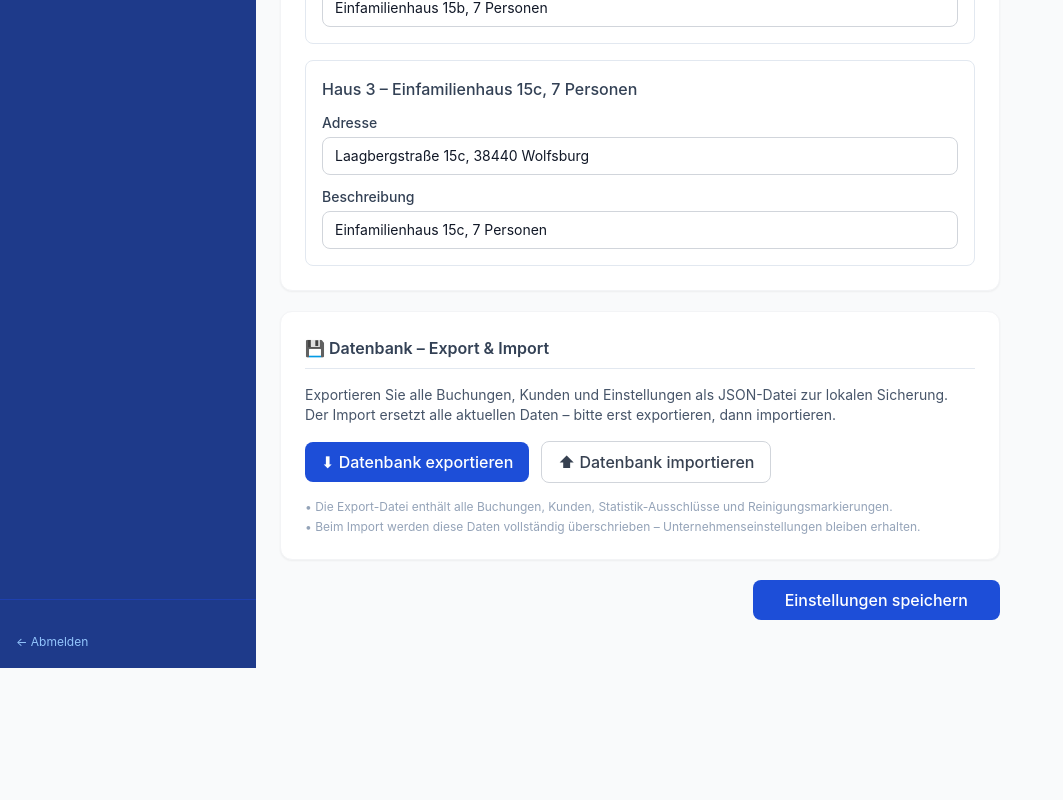
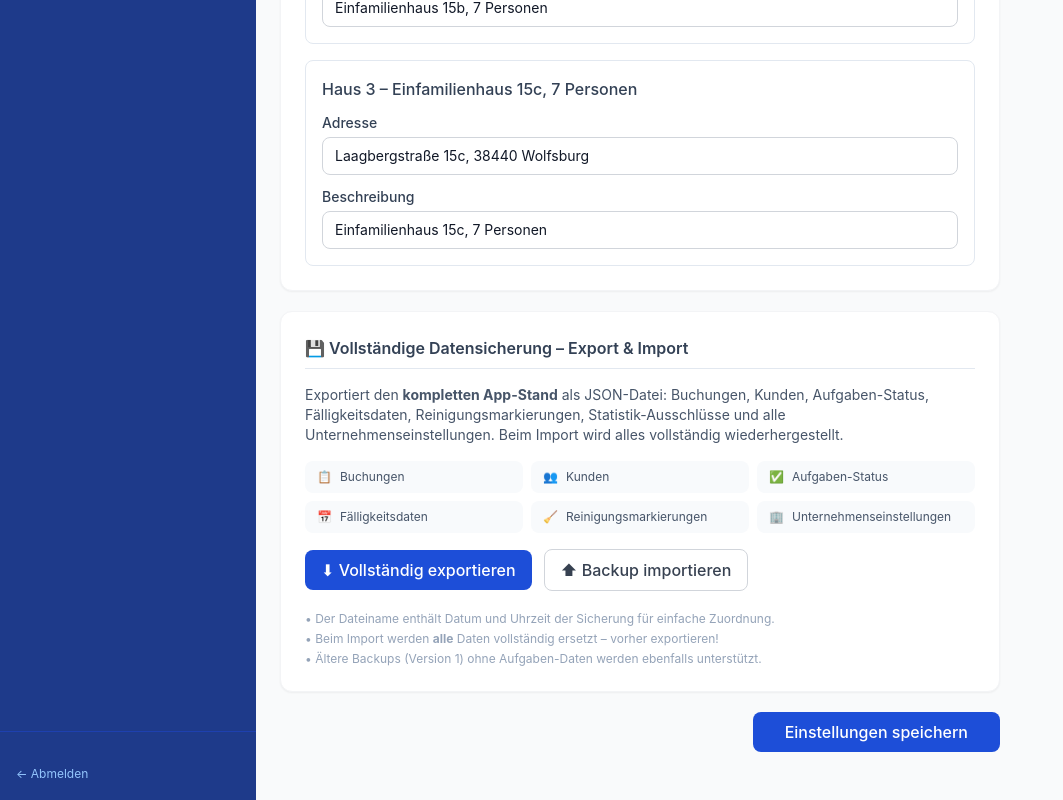
Before and after one commit to Simpilot77/revenue-management, a React (Vite) app in the folder frontend/: page /settings in a window 1280 px wide. Shown: the part 2099-2899 px from the top of the page, without its empty margins (0-1063 px from the left). Before the commit the page ends 2767 px from the top, so only its background shows below. Built offline with nearby package versions, Linux system fonts and the light colour scheme; the HTML template or start-up script is replaced by a standard one.

Commit message:
Export/Import: kompletter App-Stand inkl. Aufgaben, Fälligkeiten, Einstellungen

```diff
--- a/frontend/src/pages/SettingsPage.jsx
+++ b/frontend/src/pages/SettingsPage.jsx
@@ -227,12 +227,29 @@ export default function SettingsPage() {
       </Section>
 
       {/* 7. Datenbank Export / Import */}
-      <Section title="💾 Datenbank – Export & Import">
+      <Section title="💾 Vollständige Datensicherung – Export & Import">
         <div className="space-y-4">
           <p className="text-sm text-slate-600">
-            Exportieren Sie alle Buchungen, Kunden und Einstellungen als JSON-Datei zur lokalen Sicherung.
-            Der Import ersetzt alle aktuellen Daten – bitte erst exportieren, dann importieren.
+            Exportiert den <strong>kompletten App-Stand</strong> als JSON-Datei: Buchungen, Kunden, Aufgaben-Status,
+            Fälligkeitsdaten, Reinigungsmarkierungen, Statistik-Ausschlüsse und alle Unternehmenseinstellungen.
+            Beim Import wird alles vollständig wiederhergestellt.
           </p>
+
+          {/* Was ist enthalten */}
+          <div className="grid grid-cols-2 sm:grid-cols-3 gap-2">
+            {[
+              ['📋', 'Buchungen'],
+              ['👥', 'Kunden'],
+              ['✅', 'Aufgaben-Status'],
+              ['📅', 'Fälligkeitsdaten'],
+              ['🧹', 'Reinigungsmarkierungen'],
+              ['🏢', 'Unternehmenseinstellungen'],
+            ].map(([icon, label]) => (
+              <div key={label} className="flex items-center gap-2 text-xs text-slate-600 bg-slate-50 rounded-lg px-3 py-2">
+                <span>{icon}</span><span>{label}</span>
+              </div>
+            ))}
+          </div>
 
           <div className="flex flex-wrap gap-3 items-center">
             {/* Export */}
@@ -244,14 +261,14 @@ export default function SettingsPage() {
                 const blob = new Blob([JSON.stringify(data, null, 2)], { type: 'application/json' });
                 const url = URL.createObjectURL(blob);
                 const a = document.createElement('a');
-                const ts = new Date().toISOString().slice(0, 10);
+                const ts = new Date().toISOString().slice(0, 16).replace('T', '_').replace(':', '-');
                 a.href = url;
                 a.download = `workation-backup-${ts}.json`;
                 a.click();
                 URL.revokeObjectURL(url);
               }}
             >
-              ⬇ Datenbank exportieren
+              ⬇ Vollständig exportieren
             </button>
 
             {/* Import */}
@@ -260,7 +277,7 @@ export default function SettingsPage() {
               className="btn-secondary flex items-center gap-2"
               onClick={() => importRef.current?.click()}
             >
-              ⬆ Datenbank importieren
+              ⬆ Backup importieren
             </button>
             <input
               ref={importRef}
@@ -274,11 +291,29 @@ export default function SettingsPage() {
                 reader.onload = (ev) => {
                   try {
                     const data = JSON.parse(ev.target.result);
-                    if (!confirm(`Import bestätigen?\n\nDies ersetzt alle aktuellen Daten mit dem Backup vom ${data.exported_at ? new Date(data.exported_at).toLocaleString('de-DE') : 'unbekanntem Datum'}.\n\nBuchungen: ${data.bookings?.length ?? 0}\nKunden: ${data.customers?.length ?? 0}\n\nFortfahren?`)) {
-                      return;
-                    }
+                    const exportedAt = data.exported_at
+                      ? new Date(data.exported_at).toLocaleString('de-DE')
+                      : 'unbekanntem Datum';
+                    const hasTasks    = data.booking_tasks    ? '✅' : '—';
+                    const hasDues     = data.booking_task_dues ? '✅' : '—';
+                    const hasSettings = data.company_settings  ? '✅' : '—';
+                    const hasCleaning = data.cleaning_markers  ? '✅' : '—';
+                    if (!confirm(
+                      `Import bestätigen?\n\n` +
+                      `Backup vom: ${exportedAt}\n\n` +
+                      `📋 Buchungen:              ${data.bookings?.length ?? 0}\n` +
+                      `👥 Kunden:                 ${data.customers?.length ?? 0}\n` +
+                      `✅ Aufgaben-Status:        ${hasTasks}\n` +
+                      `📅 Fälligkeitsdaten:       ${hasDues}\n` +
+                      `🧹 Reinigungsmarkierungen: ${hasCleaning}\n` +
+                      `🏢 Unternehmenseinst.:     ${hasSettings}\n\n` +
+                      `Dies ersetzt ALLE aktuellen Daten. Fortfahren?`
+                    )) return;
                     importDatabase(data);
-                    setImportStatus({ type: 'success', msg: `Import erfolgreich: ${data.bookings?.length ?? 0} Buchungen, ${data.customers?.length ?? 0} Kunden geladen. Seite wird neu geladen…` });
+                    setImportStatus({
+                      type: 'success',
+                      msg: `Import erfolgreich: ${data.bookings?.length ?? 0} Buchungen, ${data.customers?.length ?? 0} Kunden und alle Einstellungen wiederhergestellt. Seite wird neu geladen…`
+                    });
                     setTimeout(() => window.location.reload(), 2000);
                   } catch (err) {
                     setImportStatus({ type: 'error', msg: `Import fehlgeschlagen: ${err.message}` });
@@ -296,9 +331,10 @@ export default function SettingsPage() {
             </div>
           )}
 
-          <div className="text-xs text-slate-400 space-y-1">
-            <div>• Die Export-Datei enthält alle Buchungen, Kunden, Statistik-Ausschlüsse und Reinigungsmarkierungen.</div>
-            <div>• Beim Import werden diese Daten vollständig überschrieben – Unternehmenseinstellungen bleiben erhalten.</div>
+          <div className="text-xs text-slate-400 space-y-1 pt-1">
+            <div>• Der Dateiname enthält Datum und Uhrzeit der Sicherung für einfache Zuordnung.</div>
+            <div>• Beim Import werden <strong>alle</strong> Daten vollständig ersetzt – vorher exportieren!</div>
+            <div>• Ältere Backups (Version 1) ohne Aufgaben-Daten werden ebenfalls unterstützt.</div>
           </div>
         </div>
       </Section>
--- a/frontend/src/utils/api.js
+++ b/frontend/src/utils/api.js
@@ -278,18 +278,29 @@ export default api;
 
 // ─── Database export / import ────────────────────────────────────────────────
 
+// All localStorage keys that are part of the app state
+const LS_KEYS = [
+  'booking_stats_overrides', // stats exclusions per booking
+  'cleaning_markers',        // manual cleaning day markers
+  'booking_tasks',           // task completion state per booking
+  'booking_task_dues',       // custom due date overrides per task
+  'company_settings',        // company name, address, bank details etc.
+];
+
 export function getDatabase() {
+  const ls = {};
+  for (const key of LS_KEYS) {
+    try {
+      const raw = localStorage.getItem(key);
+      ls[key] = raw ? JSON.parse(raw) : null;
+    } catch { ls[key] = null; }
+  }
   return {
-    version: 1,
+    version: 2,
     exported_at: new Date().toISOString(),
     bookings: BOOKINGS,
     customers: _customers,
-    booking_stats_overrides: (() => {
-      try { return JSON.parse(localStorage.getItem('booking_stats_overrides') || '{}'); } catch { return {}; }
-    })(),
-    cleaning_markers: (() => {
-      try { return JSON.parse(localStorage.getItem('cleaning_markers') || '{}'); } catch { return {}; }
-    })(),
+    ...ls,
   };
 }
 
@@ -301,11 +312,12 @@ export function importDatabase(data) {
   if (Array.isArray(data.customers)) {
     _customers.splice(0, _customers.length, ...data.customers);
   }
-  // Restore localStorage keys
-  if (data.booking_stats_overrides) {
-    localStorage.setItem('booking_stats_overrides', JSON.stringify(data.booking_stats_overrides));
-  }
-  if (data.cleaning_markers) {
-    localStorage.setItem('cleaning_markers', JSON.stringify(data.cleaning_markers));
+  // Restore all localStorage keys
+  for (const key of LS_KEYS) {
+    if (data[key] != null) {
+      localStorage.setItem(key, JSON.stringify(data[key]));
+    } else {
+      localStorage.removeItem(key);
+    }
   }
 }
```
